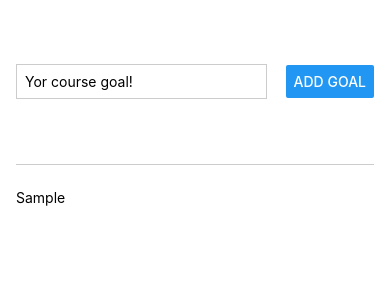
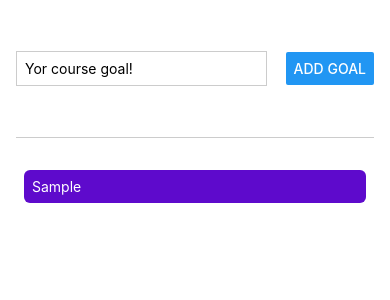
Before and after one commit to okorion/RNCourse, a React Native app: screen / in a window 390 px wide. Both pictures are taken after typing "Sample" into the empty fields and a click on the button "ADD GOAL". Shown: the top 300 px of the page. Built offline with nearby package versions, Linux system fonts and the light colour scheme.

Commit message:
feat: 리스트 스크롤뷰 적용

```diff
--- a/App.js
+++ b/App.js
@@ -1,5 +1,12 @@
 import { useState } from "react";
-import { StyleSheet, Text, View, Button, TextInput } from "react-native";
+import {
+  StyleSheet,
+  Text,
+  View,
+  Button,
+  TextInput,
+  ScrollView,
+} from "react-native";
 import { SafeAreaProvider, SafeAreaView } from "react-native-safe-area-context";
 
 export default function App() {
@@ -32,9 +39,13 @@
             <Button title="Add Goal" onPress={addGoalHandler} />
           </View>
           <View style={styles.goalsContainer}>
-            {courseGoals.map((goal) => (
-              <Text key={goal}>{goal}</Text>
-            ))}
+            <ScrollView>
+              {courseGoals.map((goal) => (
+                <Text style={styles.goalItem} key={goal}>
+                  {goal}
+                </Text>
+              ))}
+            </ScrollView>
           </View>
         </View>
       </SafeAreaView>
@@ -67,6 +78,14 @@
   },
 
   goalsContainer: {
-    flex: 4,
+    flex: 5,
+  },
+
+  goalItem: {
+    margin: 8,
+    padding: 8,
+    borderRadius: 6,
+    backgroundColor: "#5e0acc",
+    color: "white",
   },
 });
```
